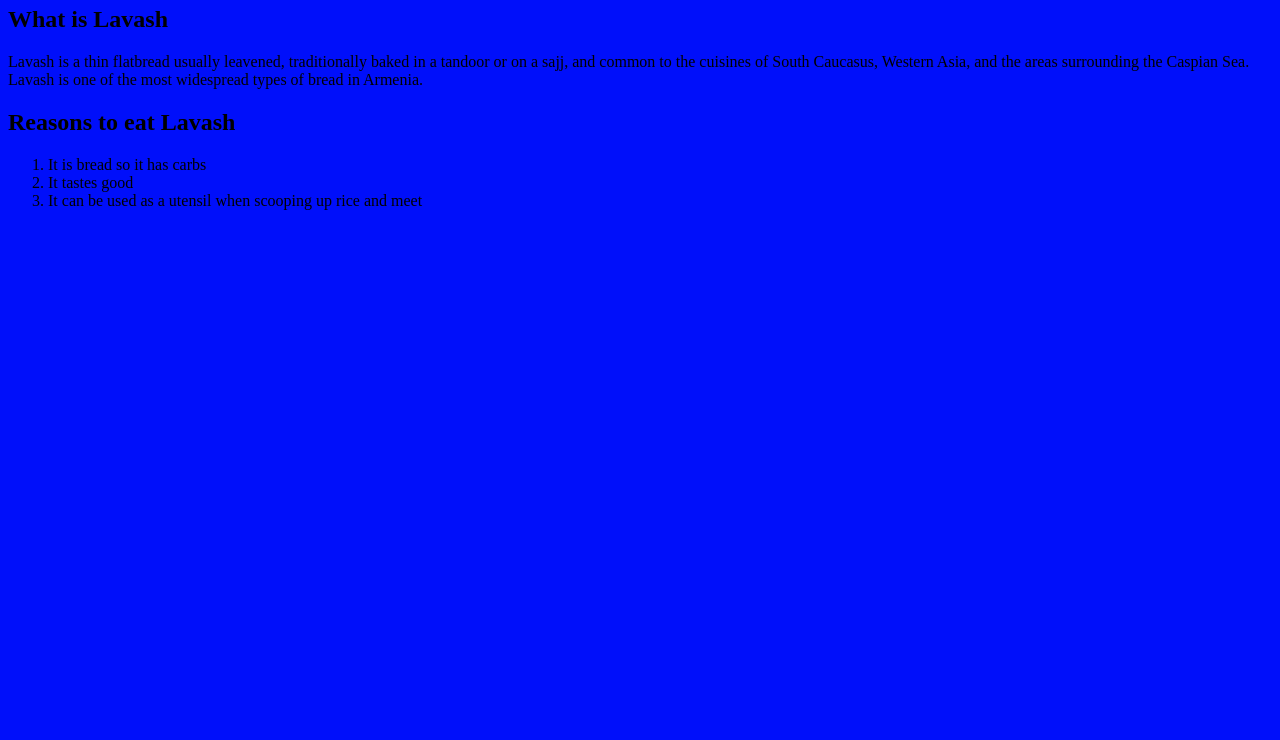
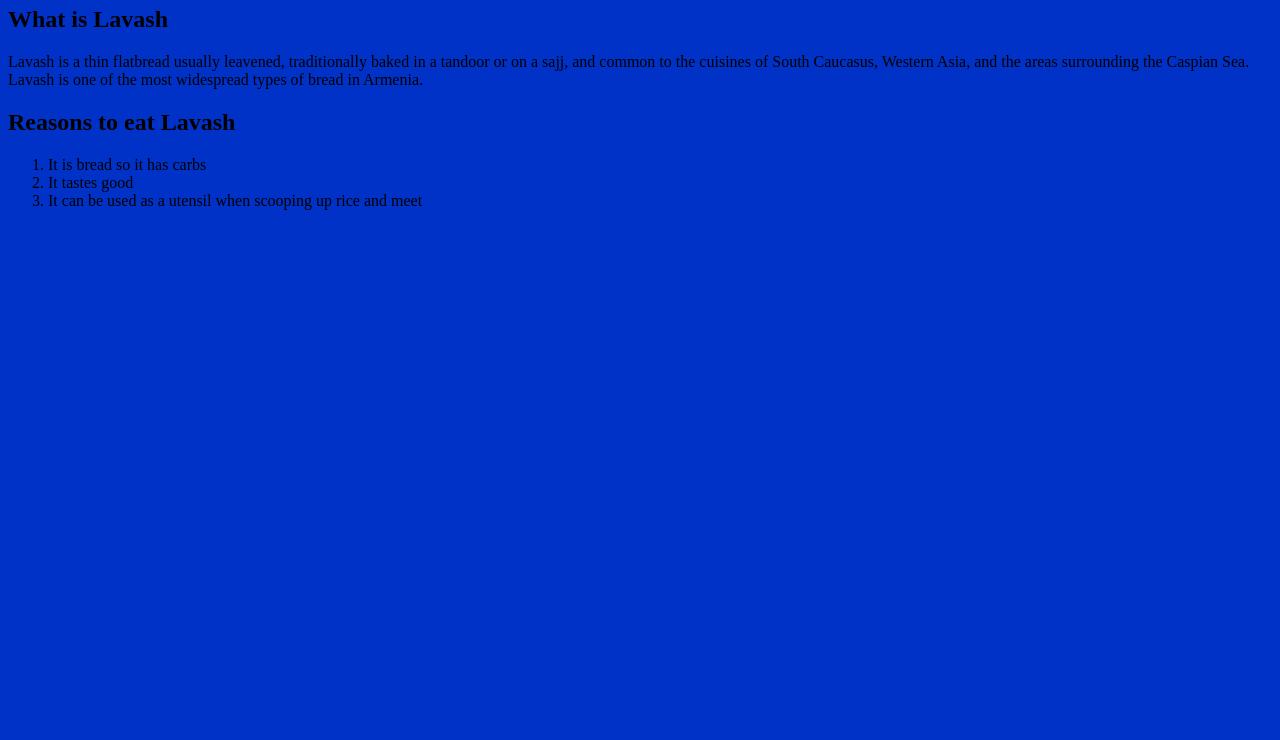
Before and after one commit to Deeznuts-web/Lavash-is-bussin, a plain HTML site: page index.html in a window 1280 px wide. Shown: the part 60-800 px from the top of the page. Drawn offline with Linux system fonts and the light colour scheme.

Commit message:
Update index.html

```diff
--- a/index.html
+++ b/index.html
@@ -4,7 +4,7 @@
 
 <style>
 body {
-background-color: rgb(0,15,250);
+background-color: rgb(0,50,200);
 }
 </style
 <body>
```
